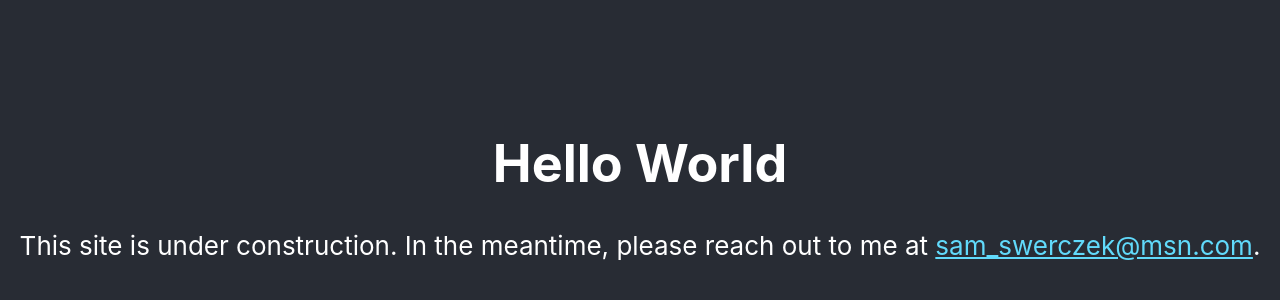
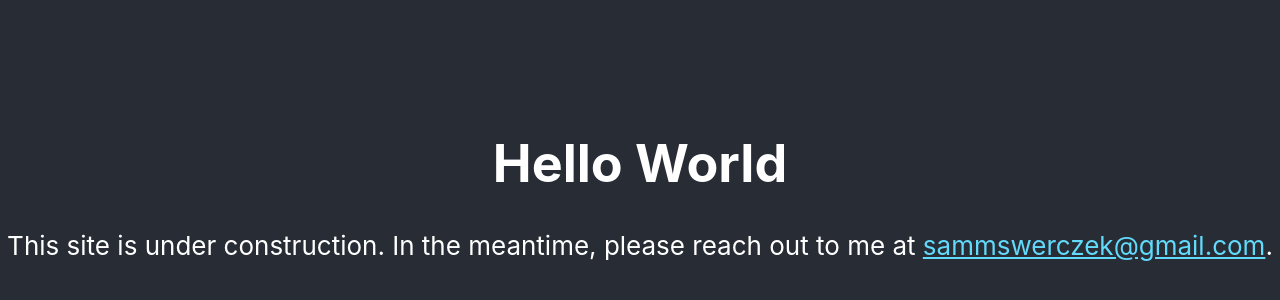
Before and after one commit to swertech/sam-swerczek, a React (Create React App) app: page / in a window 1280 px wide. Shown: the part 208-508 px from the top of the page. Built offline with nearby package versions, Linux system fonts and the light colour scheme.

Commit message:
change email

```diff
--- a/src/App.js
+++ b/src/App.js
@@ -6,7 +6,7 @@ function App() {
       <header className="App-header">
         <div>
           <h1>Hello World</h1>
-          <p>This site is under construction. In the meantime, please reach out to me at <a className="App-link" href="mailto:sam_swerczek@msn.com">sam_swerczek@msn.com</a>.</p>
+          <p>This site is under construction. In the meantime, please reach out to me at <a className="App-link" href="mailto:sammswerczek@gmail.com">sammswerczek@gmail.com</a>.</p>
         </div>
       </header>
     </div>
```
Also changed, not shown: 1 other file (tests, documents, lock files or other folders).
